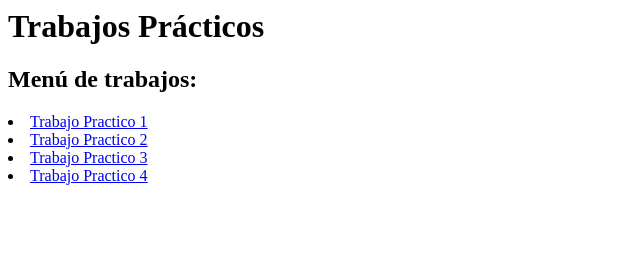
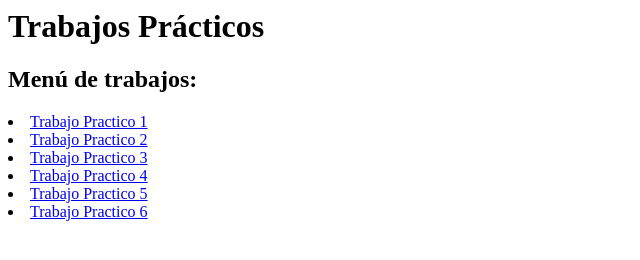
Before and after one commit to BrianEmanuelCabral/plataformas-moviles-entregas, a plain HTML site: page index.html in a window 1280 px wide. Shown: the whole page, without its empty margins (0-640 px from the left). Drawn offline with Linux system fonts and the light colour scheme.

Commit message:
Update index.html

```diff
--- a/index.html
+++ b/index.html
@@ -8,5 +8,7 @@
     <li><a href="https://brianemanuelcabral.github.io/plataformas-moviles-entregas/tp-2">Trabajo Practico 2</a></li>
     <li><a href="https://brianemanuelcabral.github.io/plataformas-moviles-entregas/tp-3">Trabajo Practico 3</a></li>
     <li><a href="https://brianemanuelcabral.github.io/plataformas-moviles-entregas/tp-4">Trabajo Practico 4</a></li>
+    <li><a href="https://brianemanuelcabral.github.io/plataformas-moviles-entregas/tp-5">Trabajo Practico 5</a></li>
+    <li><a href="https://brianemanuelcabral.github.io/plataformas-moviles-entregas/tp-6">Trabajo Practico 6</a></li>
 </body>
 </html>
```
